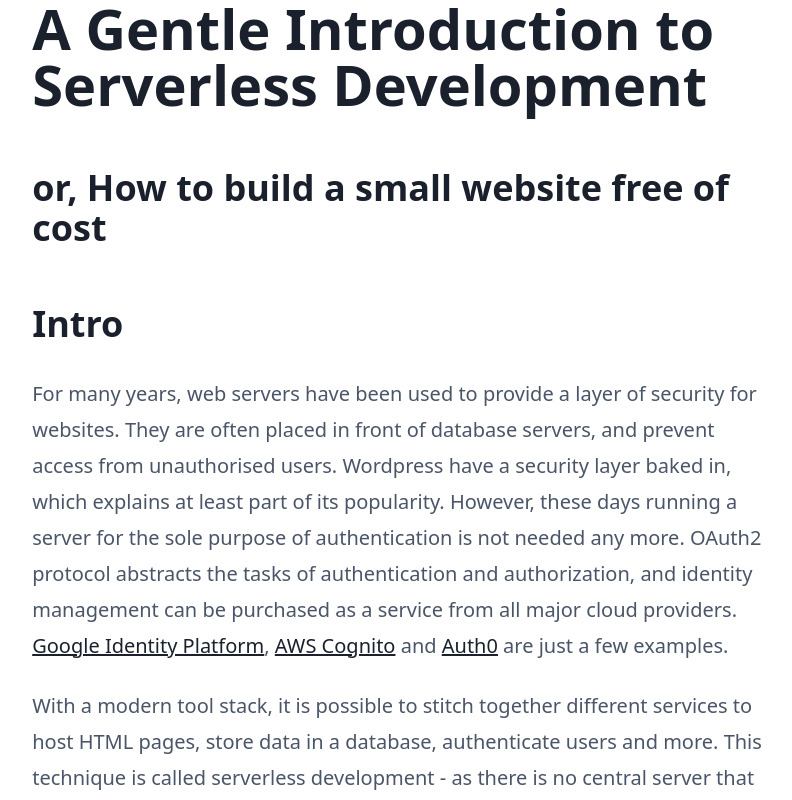
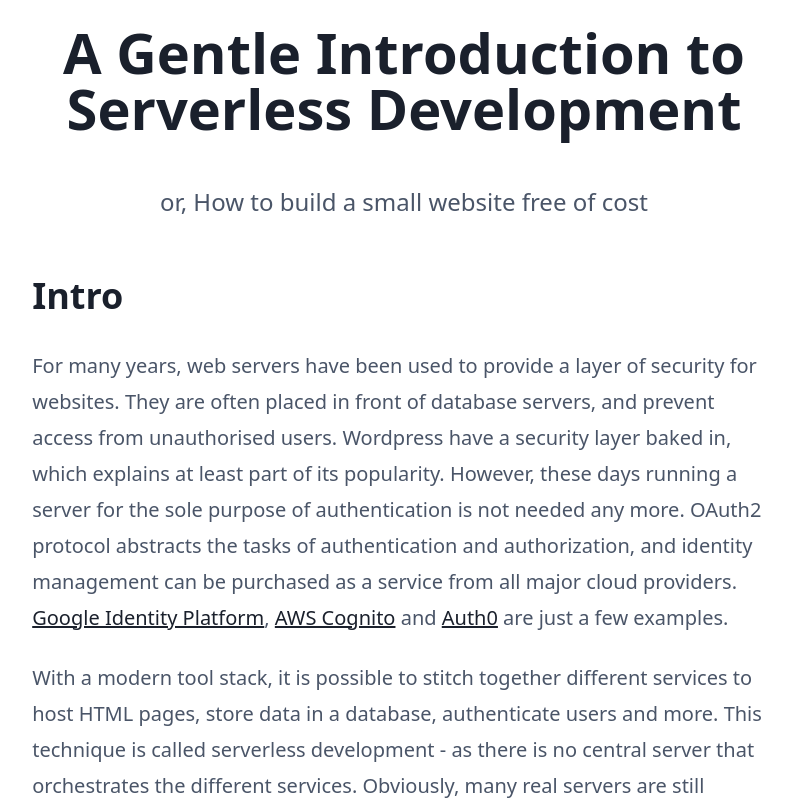
Before and after one commit to gamliela/website, a Next.js app: page /blog/a-gentle-introduction-to-serverless-development in a window 1280 px wide. Shown: the top 800 px of the page, without its empty margins (236-1028 px from the left). Built offline with nearby package versions, Linux system fonts and the light colour scheme.

Commit message:
Apply basic layout style

```diff
--- a/src/components/BlogLayout.tsx
+++ b/src/components/BlogLayout.tsx
@@ -8,17 +8,23 @@ const components = {
 
 function withBlogLayout(Content: () => JSX.Element, metadata?: BlogMetadata) {
   function BlogLayout() {
-    const title = metadata?.title && <h1>{metadata?.title}</h1>;
-    const subTitle = metadata?.subTitle && <h2>{metadata?.subTitle}</h2>;
+    const title = metadata?.title && (
+      <h1 className="text-center">{metadata?.title}</h1>
+    );
+    const subTitle = metadata?.subTitle && (
+      <div className="lead text-center">{metadata?.subTitle}</div>
+    );
 
     return (
       <MDXProvider components={components}>
-        <article className="container mx-auto prose lg:prose-xl">
-          <header>
-            {title}
-            {subTitle}
-          </header>
-          <Content />
+        <article className="container mx-auto antialiased text-gray-900 px-6 py-6">
+          <div className="prose prose-sm sm:prose lg:prose-lg xl:prose-xl mx-auto">
+            <header>
+              {title}
+              {subTitle}
+            </header>
+            <Content />
+          </div>
         </article>
       </MDXProvider>
     );
```
